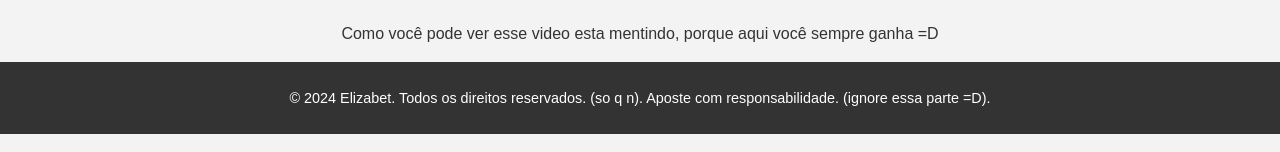
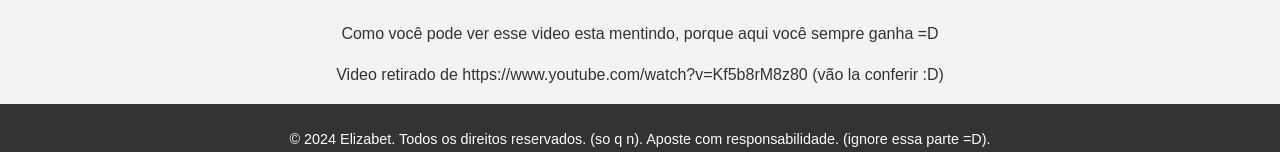
Before and after one commit to elizabet-aposta/elizabet-aposta.github.io, a plain HTML site: page index.html in a window 1280 px wide. Shown: the part 1222-1374 px from the top of the page. Drawn offline with Linux system fonts and the light colour scheme.

Commit message:
Update index.html

```diff
--- a/index.html
+++ b/index.html
@@ -40,6 +40,7 @@
 </video>
 
     <p>Como você pode ver esse video esta mentindo, porque aqui você sempre ganha =D</p>
+    <p>Video retirado de https://www.youtube.com/watch?v=Kf5b8rM8z80 (vão la conferir :D)</p>
 
     <footer>
         <p>&copy; 2024 Elizabet. Todos os direitos reservados. (so q n). Aposte com responsabilidade. (ignore essa parte =D).</p>
```
